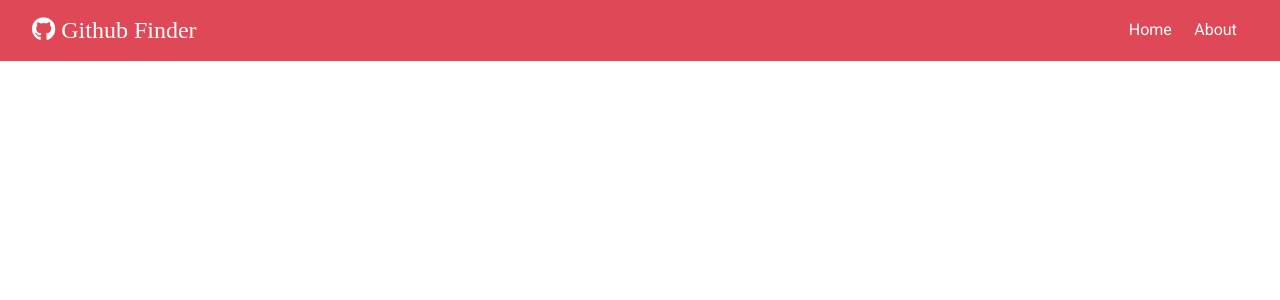
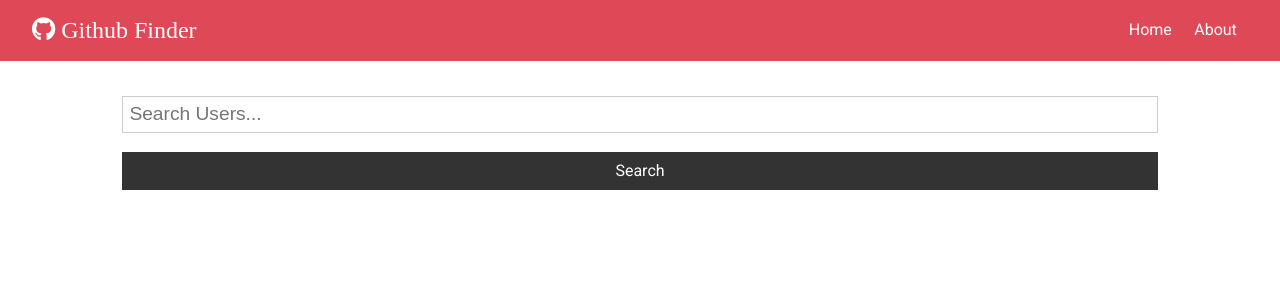
Before and after one commit to PositivePerson/unsplash-finder, a React (Create React App) app: page /photos/1 in a window 1280 px wide. Shown: the top 300 px of the page. Built offline with nearby package versions, Linux system fonts and the light colour scheme; no server answers; what unsplash-js would draw is missing.

Commit message:
photos by phrase in searchbar are successfully extracted from API

```diff
--- a/package.json
+++ b/package.json
@@ -8,6 +8,7 @@
     "@testing-library/user-event": "^7.2.1",
     "axios": "^0.20.0",
     "react": "^16.13.1",
+    "react-autosuggest": "^10.1.0",
     "react-dom": "^16.13.1",
     "react-router-dom": "^5.2.0",
     "react-scripts": "3.4.3",
--- a/src/App.js
+++ b/src/App.js
@@ -13,9 +13,9 @@ import GithubState from './context/github/githubState';
 import './App.css';
 
 const App = () => {
-	const [ repos, setRepos ] = useState([]);
-	const [ loading, setLoading ] = useState(false);
-	const [ alert, setAlert ] = useState(null);
+	const [repos, setRepos] = useState([]);
+	const [loading, setLoading] = useState(false);
+	const [alert, setAlert] = useState(null);
 
 	// async componentDidMount() {
 	// 	this.setState({ loading: true });
@@ -57,6 +57,13 @@ const App = () => {
 								exact
 								path='/'
 								render={(props) => (
+									<Search {...props} setAlert={showAlert} />
+								)}
+							/>
+							<Route
+								exact
+								path='/photos/:phrase'
+								render={(props) => (
 									<Fragment>
 										<Search setAlert={showAlert} />
 										<Users />
--- a/src/components/users/Search.js
+++ b/src/components/users/Search.js
@@ -1,41 +1,63 @@
 import React, { useState, useContext } from 'react';
 import PropTypes from 'prop-types';
+import { withRouter } from 'react-router-dom';
+import Autosuggest from 'react-autosuggest';
 import GithubContext from '../../context/github/githubContext';
 
-const Search = ({ setAlert }) => {
+const Search = ({ history, setAlert }) => {
 	const githubContext = useContext(GithubContext);
 
-	const [ text, setText ] = useState('');
+	const [text, setText] = useState('');
 
 	const onSubmit = (e) => {
 		e.preventDefault();
 		if (text === '') {
 			setAlert('Please enter something', 'light');
 		} else {
-			githubContext.searchUsers(text);
+			githubContext.searchPhotos(text);
 			setText('');
+
+			history.push(`/photos/${text}`);
 		}
 	};
 
 	const onChange = (e) => setText(e.target.value);
 
 	return (
-		<div>
+		<div style={window.location.pathname === '/' ? firstPageStyle : {}}>
 			<form className='form' onSubmit={onSubmit}>
 				<input type='text' name='text' placeholder='Search Users...' value={text} onChange={onChange} />
 				<input type='submit' value='Search' className='btn btn-dark btn-block' />
+				{/* {text ?
+					(
+						<Link to={`/photos/${text}`}>
+							<input type='submit' value='Search' className='btn btn-dark btn-block' />
+						</Link>
+					) : (
+						<input type='submit' value='Search' className='btn btn-dark btn-block' />
+					)
+				} */}
 			</form>
-			{githubContext.users.length > 0 && (
+			{githubContext.photos.length > 0 && (
 				<button className='btn btn-light btn-block' onClick={githubContext.clearUsers}>
 					Clear
 				</button>
 			)}
-		</div>
+		</div >
 	);
+};
+
+const firstPageStyle = {
+	position: 'absolute',
+	top: '50%',
+	left: '50%',
+	transform: 'translate(-50%, -60%)',
+	width: '100%',
+	padding: '0 5em'
 };
 
 Search.propTypes = {
 	setAlert: PropTypes.func.isRequired
 };
 
-export default Search;
+export default withRouter(Search);
--- a/src/components/users/UserItem.js
+++ b/src/components/users/UserItem.js
@@ -2,14 +2,14 @@ import React from 'react';
 import PropTypes from 'prop-types';
 import { Link } from 'react-router-dom';
 
-const UserItem = ({ user: { login, avatar_url, html_url } }) => {
+const UserItem = ({ photo: { location, urls, id } }) => {
 	return (
 		<div className='card text-center'>
-			<img src={avatar_url} alt='' className='round-img' style={{ width: '60px' }} />
-			<h3>{login}</h3>
+			<img src={urls.small} alt='' className='' style={{ width: '60px' }} />
+			<h3>{location}</h3>
 
 			<div>
-				<Link to={`/user/${login}`} className='btn btn-dark btn-sm my-1'>
+				<Link to={`/user/${id}`} className='btn btn-dark btn-sm my-1'>
 					More
 				</Link>
 			</div>
@@ -18,7 +18,7 @@ const UserItem = ({ user: { login, avatar_url, html_url } }) => {
 };
 
 UserItem.propTypes = {
-	user: PropTypes.object.isRequired
+	photo: PropTypes.object.isRequired
 };
 
 export default UserItem;
--- a/src/components/users/Users.js
+++ b/src/components/users/Users.js
@@ -6,14 +6,14 @@ import GithubContext from '../../context/github/githubContext';
 const Users = () => {
 	const githubContext = useContext(GithubContext);
 
-	const { loading, users } = githubContext;
+	const { loading, photos } = githubContext;
 
 	if (loading) {
 		return <Spinner />;
 	} else {
-		console.log(users);
+		console.log(photos);
 		console.log(githubContext);
-		return <div style={userStyle}>{users.map((user) => <UserItem key={user.id} user={user} />)}</div>;
+		return <div style={userStyle}>{photos.map((photo) => <UserItem key={photo.id} photo={photo} />)}</div>;
 	}
 };
 
--- a/src/context/github/githubReducer.js
+++ b/src/context/github/githubReducer.js
@@ -1,4 +1,4 @@
-import { SEARCH_USERS, SET_LOADING, CLEAR_USERS, GET_USER, GET_REPOS } from '../types';
+import { SEARCH_USERS, SET_LOADING, CLEAR_USERS, GET_USER, SEARCH_PHOTOS, GET_PHOTO } from '../types';
 
 export default (state, action) => {
 	switch (action.type) {
@@ -25,6 +25,18 @@ export default (state, action) => {
 				...state,
 				loading: true
 			};
+		case SEARCH_PHOTOS:
+			return {
+				...state,
+				photos: action.payload,
+				loading: false
+			};
+		case GET_PHOTO:
+			return {
+				...state,
+				photo: action.payload,
+				loading: false
+			};
 		default:
 			return state;
 	}
--- a/src/context/github/githubState.js
+++ b/src/context/github/githubState.js
@@ -2,7 +2,7 @@ import React, { useReducer } from 'react';
 import axios from 'axios';
 import GithubContext from './githubContext';
 import GithubReducer from './githubReducer';
-import { SEARCH_USERS, SET_LOADING, CLEAR_USERS, GET_USER, GET_REPOS } from '../types';
+import { SEARCH_USERS, SET_LOADING, CLEAR_USERS, GET_USER, SEARCH_PHOTOS, GET_PHOTO } from '../types';
 import { createApi } from "unsplash-js";
 
 const api = createApi({
@@ -14,18 +14,30 @@ const GithubState = (props) => {
 		users: [],
 		user: {},
 		repos: [],
-		loading: false
+		loading: false,
+		photos: [],
+		photo: {}
 	};
 
 	const [state, dispatch] = useReducer(GithubReducer, initialState);
 
 	// Search Users
 	const searchUsers = async (text) => {
+
+		dispatch({
+			type: SEARCH_USERS,
+			payload: ''
+		});
+
+	};
+
+	// Search Photos
+	const searchPhotos = async (text) => {
 		console.log(process.env.REACT_APP_UNSPLASH_CLIENT_ID);
 		setLoading();
 
 		const newRes = await api.search.getPhotos({
-			query: 'island'
+			query: text
 		});
 		console.log("🚀 ~ file: githubState.js ~ line 40 ~ newRes ~ newRes", newRes);
 
@@ -45,17 +57,33 @@ const GithubState = (props) => {
 			// getPhotoLocation(results[0].id);
 
 			dispatch({
-				type: SEARCH_USERS,
+				type: SEARCH_PHOTOS,
 				payload: results
 			});
 		}
+	}
 
+	const getPhoto = async (id) => {
+		const res = await api.photos.get(
+			{ photoId: id }
+		);
 
-	};
+		// if (res.response.location.name) {
+		// 	payload = res.response.location.name;
+		// } else {
+		// 	console.log("No info about location.");
+		// }
+		// console.log("🚀line 74 ", payload)
+
+		dispatch({
+			type: GET_PHOTO,
+			payload: res.response
+		});
+	}
 
 	const getPhotoLocation = async (id) => {
 		const res = await api.photos.get(
-			{ photoId: 'I7oLRdM9YIw' }
+			{ photoId: id }
 		);
 
 		let payload = '';
@@ -99,12 +127,16 @@ const GithubState = (props) => {
 		<GithubContext.Provider
 			value={{
 				users: state.users,
+				photos: state.photos,
 				user: state.user,
 				repos: state.repos,
 				loading: state.loading,
 				searchUsers,
+				searchPhotos,
 				clearUsers,
-				getUser
+				getUser,
+				getPhoto,
+				getPhotoLocation
 			}}
 		>
 			{props.children}
--- a/src/context/types.js
+++ b/src/context/types.js
@@ -2,6 +2,8 @@ export const SEARCH_USERS = 'SEARCH_USERS';
 export const GET_USER = 'GET_USER';
 export const CLEAR_USERS = 'CLEAR_USERS';
 export const GET_REPOS = 'GET_REPOS';
+export const SEARCH_PHOTOS = 'SEARCH_PHOTOS';
+export const GET_PHOTO = 'GET_PHOTO';
 export const SET_LOADING = 'SET_LOADING';
 export const SET_ALERT = 'SET_ALERT';
 export const REMOVE_ALERT = 'REMOVE_ALERT';
```
Also changed, not shown: 1 other file (tests, documents, lock files or other folders).
